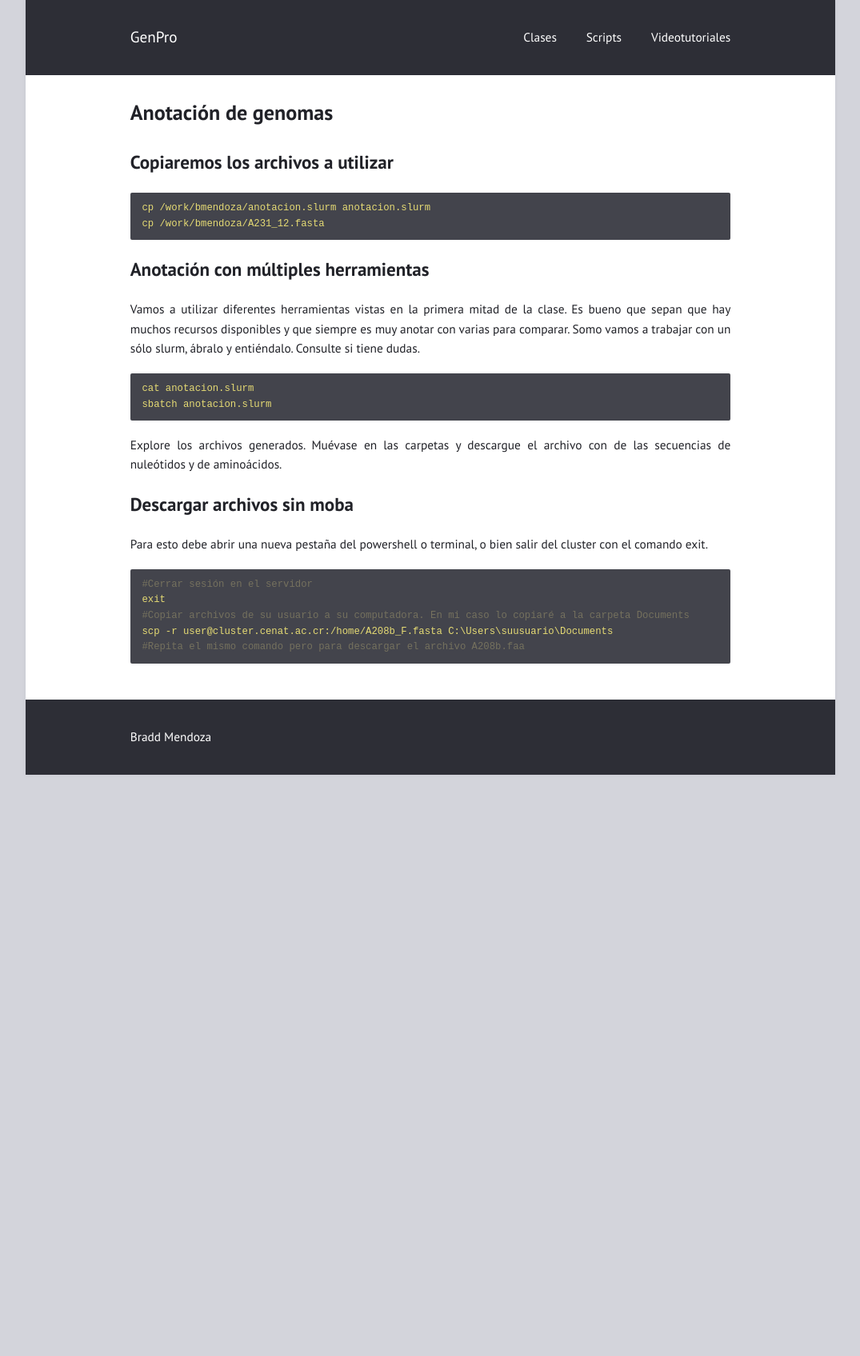
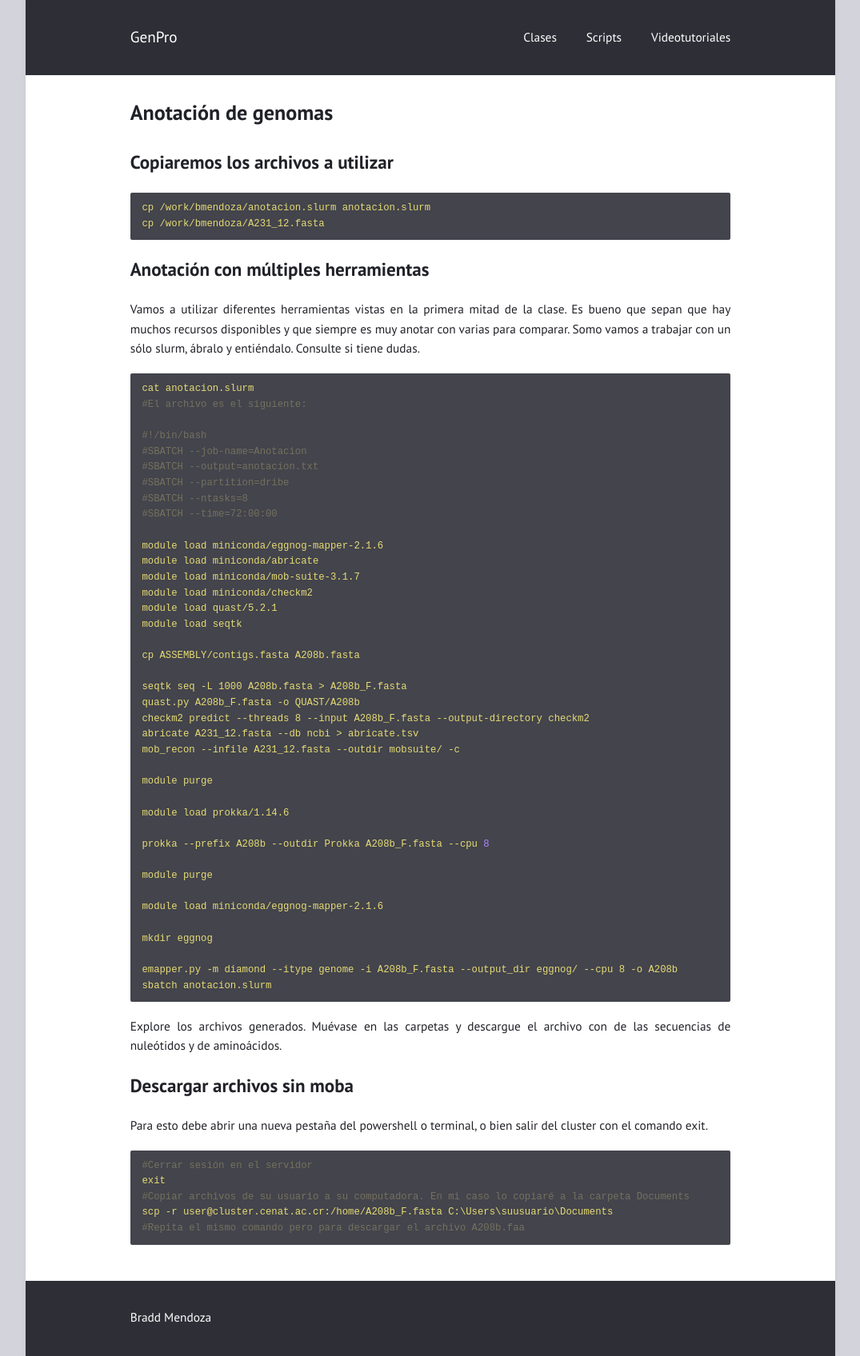
Before and after one commit to braddmg/GenPro, a Jekyll site: the page built from _posts/2024-09-07-Anotación-de-genomas.md, in a window 1280 px wide. Shown: the whole page at 80% size, without its empty margins (102-1177 px from the left). Built offline with Jekyll 4.4.1, drawn with Linux system fonts in a browser that asks for light colours; before the commit the page ends 969 px from its top, so only the background shows below that.

Commit message:
Update 2024-09-07-Anotación-de-genomas.md

````diff
--- a/_posts/2024-09-07-Anotación-de-genomas.md
+++ b/_posts/2024-09-07-Anotación-de-genomas.md
@@ -12,6 +12,43 @@ cp /work/bmendoza/A231_12.fasta
 Vamos a utilizar diferentes herramientas vistas en la primera mitad de la clase. Es bueno que sepan que hay muchos recursos disponibles y que siempre es muy anotar con varias para comparar. Somo vamos a trabajar con un sólo slurm, ábralo y entiéndalo. Consulte si tiene dudas.
 ```yml
 cat anotacion.slurm
+#El archivo es el siguiente:
+
+#!/bin/bash
+#SBATCH --job-name=Anotacion
+#SBATCH --output=anotacion.txt
+#SBATCH --partition=dribe
+#SBATCH --ntasks=8
+#SBATCH --time=72:00:00
+
+module load miniconda/eggnog-mapper-2.1.6
+module load miniconda/abricate
+module load miniconda/mob-suite-3.1.7
+module load miniconda/checkm2
+module load quast/5.2.1
+module load seqtk
+
+cp ASSEMBLY/contigs.fasta A208b.fasta
+
+seqtk seq -L 1000 A208b.fasta > A208b_F.fasta
+quast.py A208b_F.fasta -o QUAST/A208b
+checkm2 predict --threads 8 --input A208b_F.fasta --output-directory checkm2
+abricate A231_12.fasta --db ncbi > abricate.tsv
+mob_recon --infile A231_12.fasta --outdir mobsuite/ -c
+
+module purge
+
+module load prokka/1.14.6
+
+prokka --prefix A208b --outdir Prokka A208b_F.fasta --cpu 8
+
+module purge
+
+module load miniconda/eggnog-mapper-2.1.6
+
+mkdir eggnog
+
+emapper.py -m diamond --itype genome -i A208b_F.fasta --output_dir eggnog/ --cpu 8 -o A208b
 sbatch anotacion.slurm
 ```
 Explore los archivos generados. Muévase en las carpetas y descargue el archivo con de las secuencias de nuleótidos y de aminoácidos.
````
